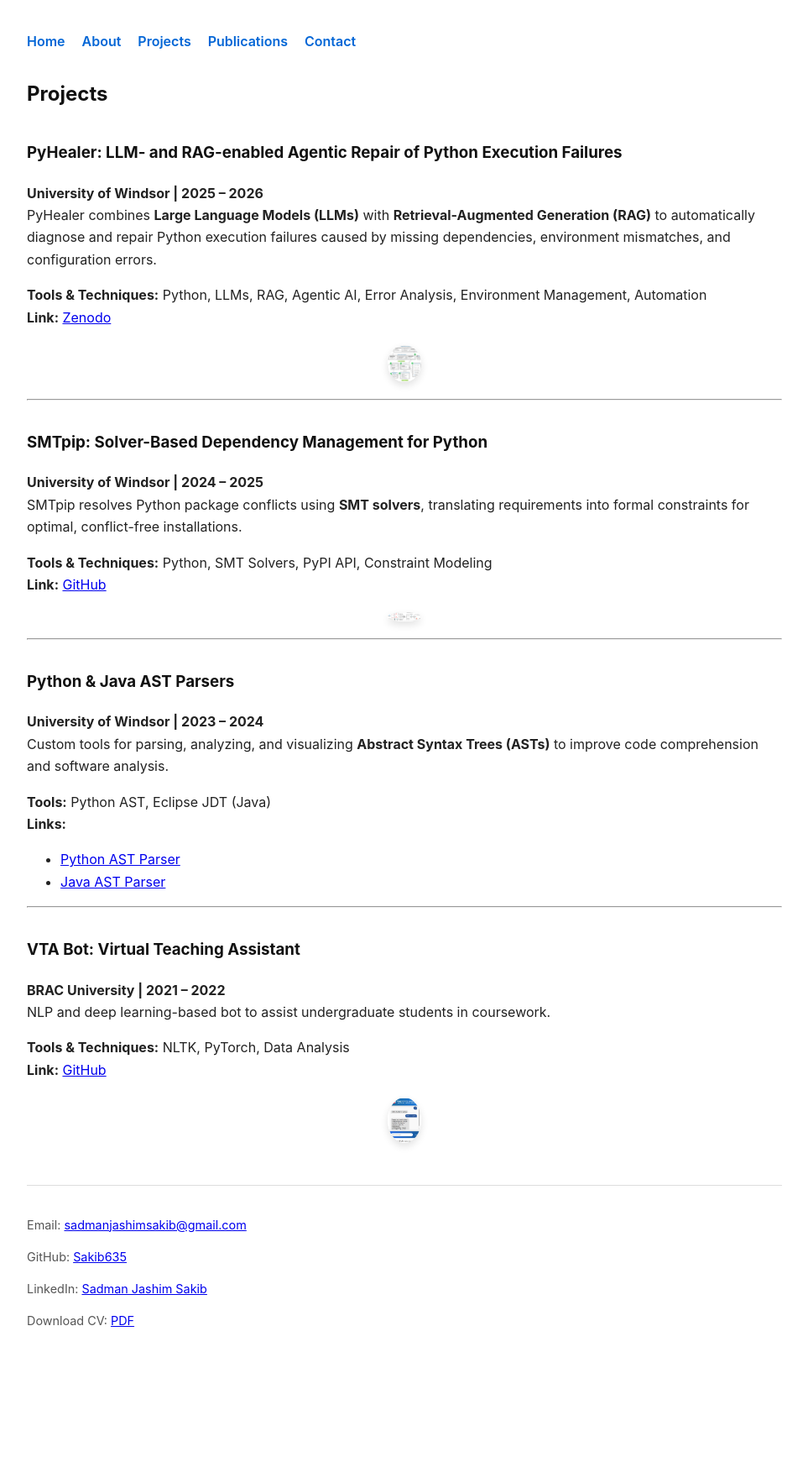
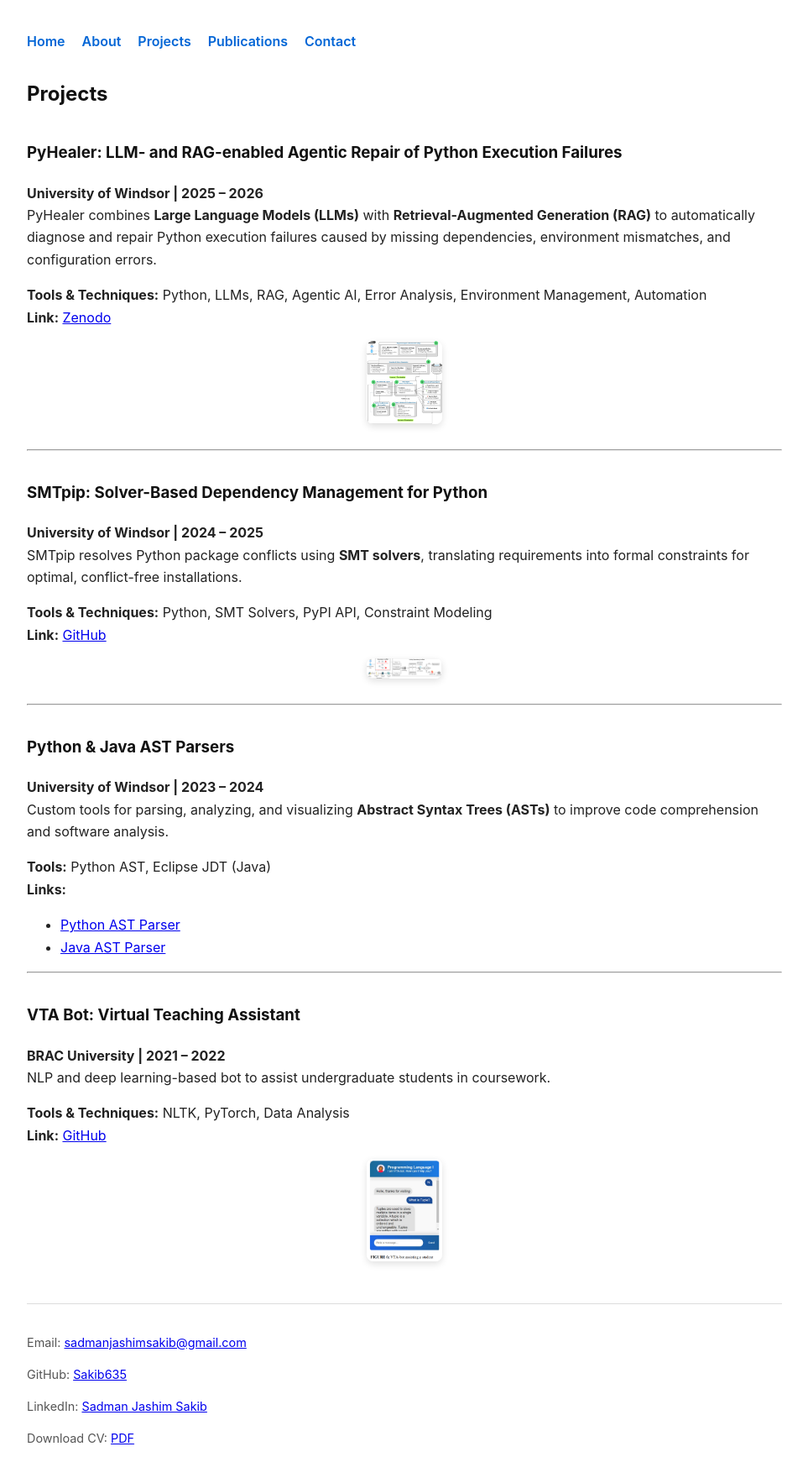
Before and after one commit to Sakib635/my-portfolio, a Jekyll site: the page built from projects.md, in a window 1280 px wide. Shown: the whole page at 84% size, without its empty margins (158-1121 px from the left). Built offline with Jekyll 4.4.1, drawn with Linux system fonts in a browser that asks for light colours; before the commit the page ends 1619 px from its top, so only the background shows below that.

```diff
--- a/assets/css/style.css
+++ b/assets/css/style.css
@@ -47,12 +47,12 @@ header nav a:hover {
    Project Images
 ========================= */
 .project-img {
-  width: 40px;
-  max-width: 50%;
-  border-radius: 50%;
+  width: 50%;
+  max-width: 90px;
   display: block;
-  margin: 20px auto;
-  box-shadow: 0 4px 10px rgba(0,0,0,0.12);
+  margin: 15px auto 30px;
+  border-radius: 8px;
+  box-shadow: 0 3px 8px rgba(0,0,0,0.12);
 }
 
 /* =========================
```
